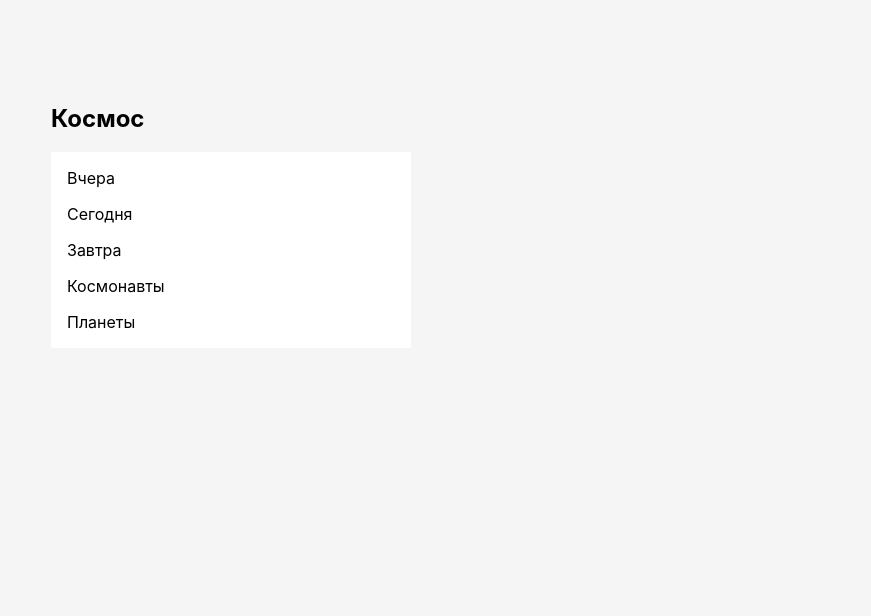
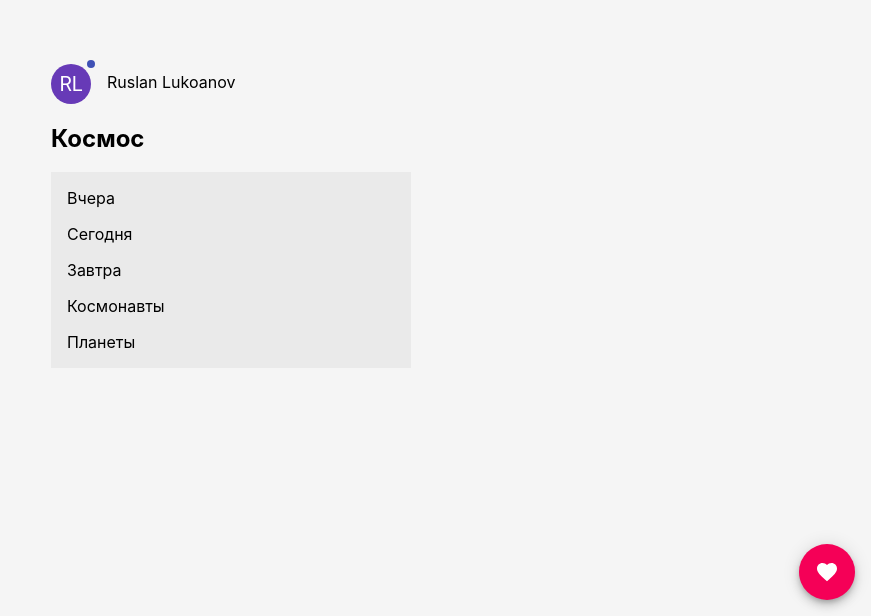
Before and after one commit to Rusdiv/Kosmos, a React (Create React App) app: page / in a window 1280 px wide. Shown: the part 184-800 px from the top of the page, without its empty margins (409-1280 px from the left). Built offline with nearby package versions, Linux system fonts and the light colour scheme.

Commit message:
Change mainPage , add buttons and me

```diff
--- a/package.json
+++ b/package.json
@@ -8,7 +8,9 @@
     "@testing-library/jest-dom": "^5.11.4",
     "@testing-library/react": "^11.1.0",
     "@testing-library/user-event": "^12.1.10",
+    "bootstrap": "^4.6.0",
     "react": "^17.0.1",
+    "react-bootstrap": "^1.5.0",
     "react-dom": "^17.0.1",
     "react-redux": "^7.2.2",
     "react-router-dom": "^5.2.0",
--- a/src/componets/mainPage.jsx
+++ b/src/componets/mainPage.jsx
@@ -3,11 +3,26 @@ import { makeStyles } from "@material-ui/core/styles";
 import List from "@material-ui/core/List";
 import ListItem from "@material-ui/core/ListItem";
 import Preloader from "./Preloader";
+import { Avatar, Badge, Fab } from "@material-ui/core";
+import { deepPurple } from "@material-ui/core/colors";
+import FavoriteIcon from "@material-ui/icons/Favorite";
 
 const useStyles = makeStyles((theme) => ({
   list: {
     width: 360,
-    backgroundColor: theme.palette.background.paper,
+    backgroundColor: "#eaeaea",
+  },
+  purple: {
+    color: theme.palette.getContrastText(deepPurple[500]),
+    backgroundColor: deepPurple[500],
+  },
+  fab: {
+    position: "absolute",
+    bottom: theme.spacing(2),
+    right: theme.spacing(2),
+  },
+  name: {
+    marginLeft: theme.spacing(2),
   },
 }));
 
@@ -18,7 +33,7 @@ function ListItemLink(props) {
 export default function MainPage(props) {
   const classes = useStyles();
   const [preloader, setPreloader] = useState(true);
-
+  const [button, setButton] = useState(true);
   setTimeout(() => {
     setPreloader(false);
   }, 2000);
@@ -28,6 +43,10 @@ export default function MainPage(props) {
       {preloader && <Preloader />}
       {!preloader && (
         <div>
+          <Badge variant="dot" color="primary">
+            <Avatar className={classes.purple}>RL</Avatar>
+          </Badge>
+          <span className={classes.name}>Ruslan Lukoanov</span>
           <h2>Космос</h2>
           <List
             className={classes.list}
@@ -40,6 +59,21 @@ export default function MainPage(props) {
           </List>
         </div>
       )}
+      {button && (
+        <Fab
+          onClick={() => setButton(false)}
+          className={classes.fab}
+          aria-label="like"
+          color="secondary"
+        >
+          <FavoriteIcon />
+        </Fab>
+      )}
+      {!button && (
+        <Fab className={classes.fab} disabled>
+          Спасибо за лайк
+        </Fab>
+      )}
     </div>
   );
 }
```
Also changed, not shown: 2 other files (tests, documents, lock files or other folders).
